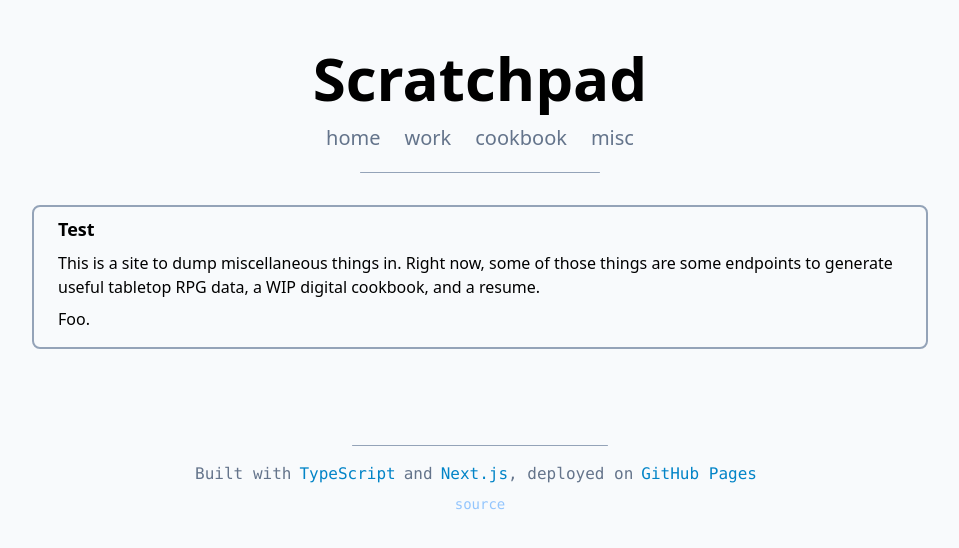
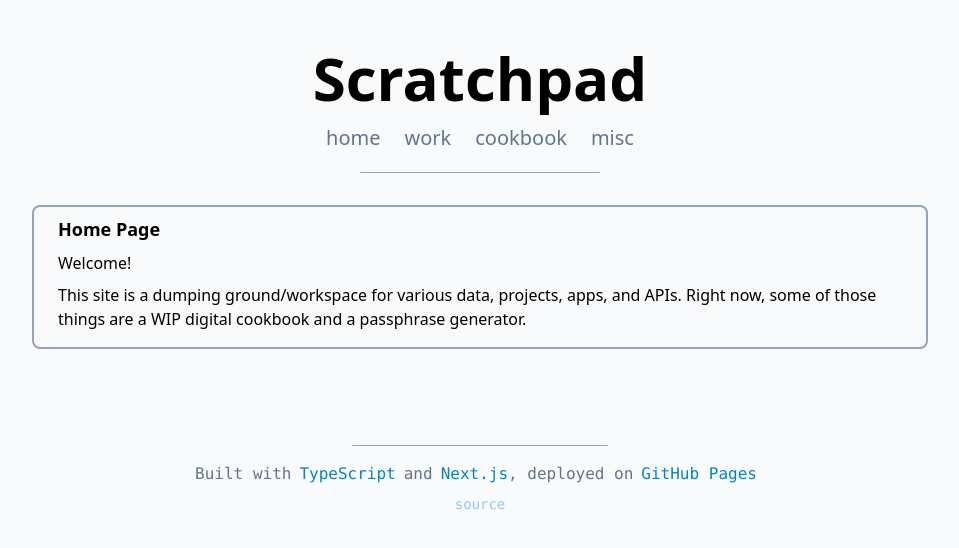
Before and after one commit to m-ttaylor/matthew-personal-site, a Next.js app: page / in a window 1280 px wide. Shown: the top 548 px of the page, without its empty margins (160-1119 px from the left). Built offline with nearby package versions, Linux system fonts and the light colour scheme.

Commit message:
Adjust copy

```diff
--- a/src/pages/index.tsx
+++ b/src/pages/index.tsx
@@ -15,13 +15,13 @@ export default function Home() {
       </Head>
       <Container>
         <PageBody>
-          <h1 className="text-lg font-bold">Test</h1>
+          <h1 className="text-lg font-bold">Home Page</h1>
           <p className="my-2">
-            This is a site to dump miscellaneous things in.
-            Right now, some of those things are some endpoints to generate useful tabletop RPG data, a WIP digital cookbook, and a resume.
+            Welcome!
           </p>
-          <p className="my-2">Foo.</p>
-
+          <p className="my-2">
+            This site is a dumping ground/workspace for various data, projects, apps, and APIs. Right now, some of those things are a WIP digital cookbook and a passphrase generator.
+          </p>
         </PageBody>
       </Container>
       {/* <div><h1 className="text-center">Matthew's Site</h1></div>
--- a/src/pages/misc/index.tsx
+++ b/src/pages/misc/index.tsx
@@ -7,11 +7,11 @@ const Misc = () => {
   return (
     <Container>
       <PageBody>
-      <h1 className="text-lg font-bold">Section Pending</h1>
+      <h1 className="text-lg font-bold">Assorted Projects</h1>
       <p className="my-2">
-        Filler.
+        <Link className="text-sky-600 hover:underline" href="/misc/generator">Passphrase Generator</Link> - a client side passphrase generation tool a la <a className="text-sky-600 hover:underline" href="https://xkcd.com/936/"> xkcd </a>
       </p>
-      <Link className="text-sky-600" href="/misc/generator">Passphrase Generator</Link>
+
       </PageBody>
     </Container>
   );
```
